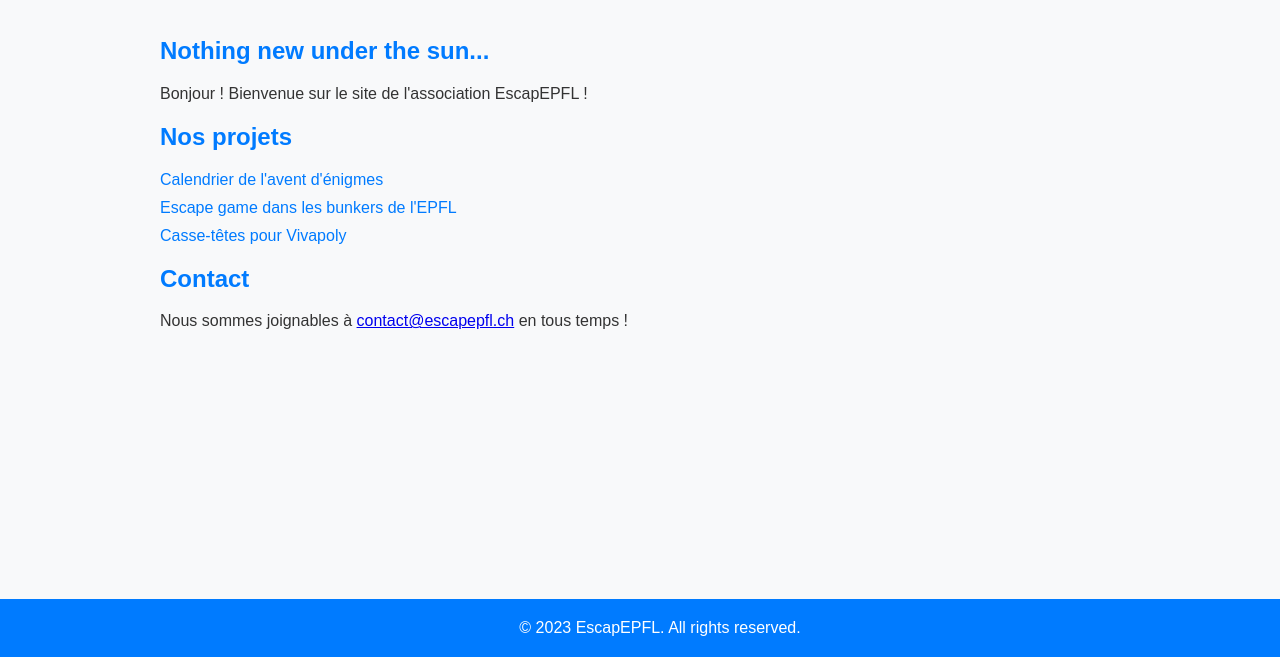
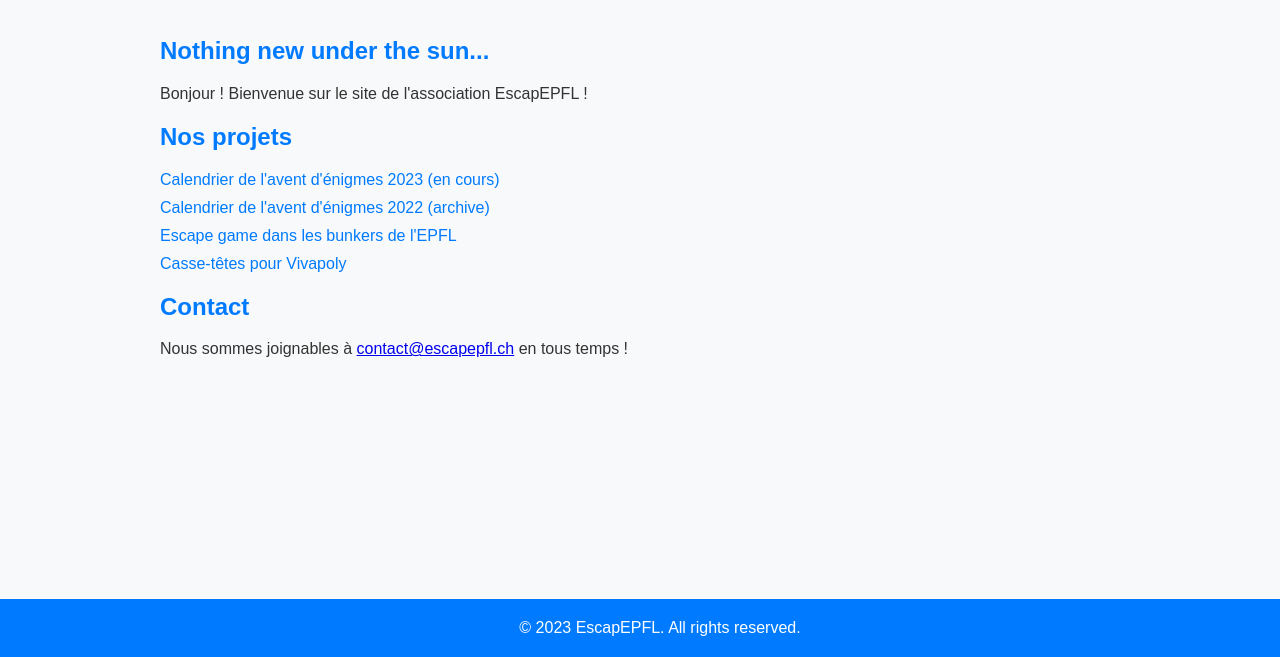
Before and after one commit to Roilek/escapepfl, a plain HTML site: page index.html in a window 1280 px wide. Shown: the part 143-800 px from the top of the page. Drawn offline with Linux system fonts and the light colour scheme.

Commit message:
Update index.html

```diff
--- a/index.html
+++ b/index.html
@@ -84,7 +84,8 @@
 
     <h2>Nos projets</h2>
     <ul>
-        <li><a href="https://escapepfl.wixsite.com/calendrier2022">Calendrier de l'avent d'énigmes</a></li>
+        <li><a href="https://escapepfl.wixsite.com/calendrier2023">Calendrier de l'avent d'énigmes 2023 (en cours)</a></li>
+        <li><a href="https://escapepfl.wixsite.com/calendrier2022">Calendrier de l'avent d'énigmes 2022 (archive)</a></li>
         <li><a href="https://www.instagram.com/p/CsjSS3GtD7A/">Escape game dans les bunkers de l'EPFL</a></li>
         <li><a href="tangrams">Casse-têtes pour Vivapoly</a></li>
     </ul>
```
